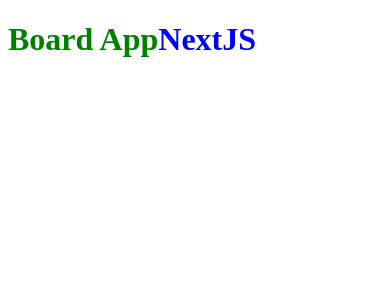
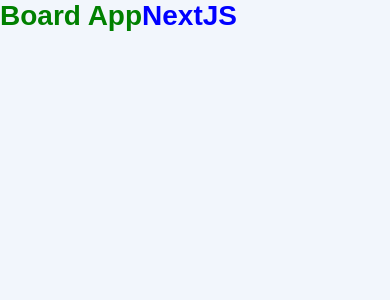
Before and after one commit to thiag0machad/board, a Next.js app: page / in a window 390 px wide. Shown: the top 300 px of the page. Built offline with nearby package versions, Linux system fonts and the light colour scheme.

Commit message:
add global styles

```diff
--- a/src/pages/_app.tsx
+++ b/src/pages/_app.tsx
@@ -1,4 +1,5 @@
 import { AppProps } from 'next/app';
+import '../styles/global.scss';
 
 function MyApp({ Component, pageProps }: AppProps) {
   return <Component {...pageProps} />;
--- /dev/null
+++ b/src/styles/global.scss
@@ -0,0 +1,38 @@
+* {
+  margin: 0;
+  padding: 0;
+  box-sizing: border-box;
+}
+
+@media (max-width: 1080px) {
+  html {
+    font-size: 93.75%;
+  }
+}
+
+@media (max-width: 720px) {
+  html {
+    font-size: 87.5%;
+  }
+}
+
+body {
+  background: #f2f6fc;
+}
+
+body,
+input,
+textarea,
+select,
+button {
+  font: 400 1rem sans-serif;
+}
+
+button {
+  cursor: pointer;
+}
+
+a {
+  text-decoration: none;
+  color: inherit;
+}
```
